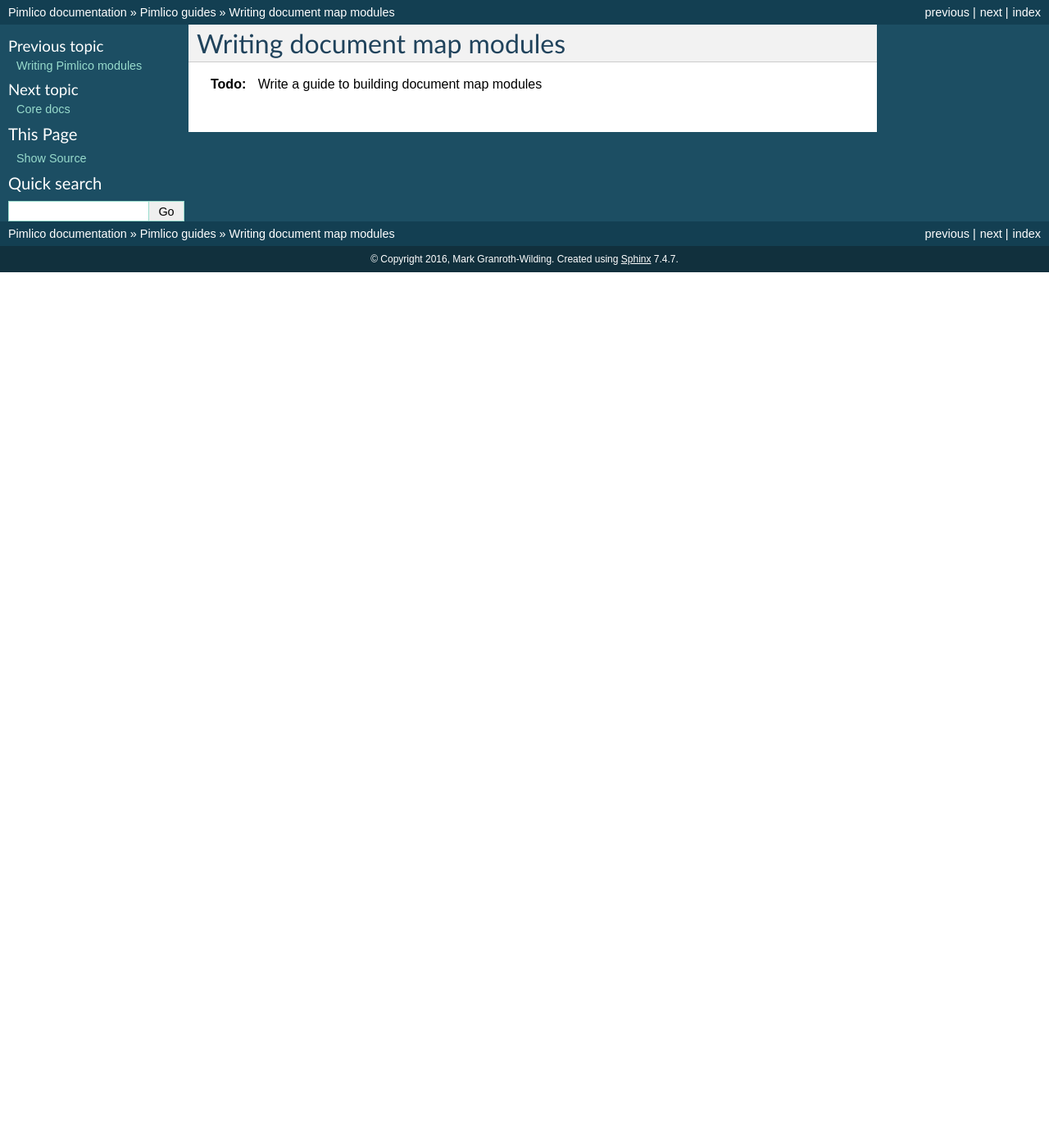
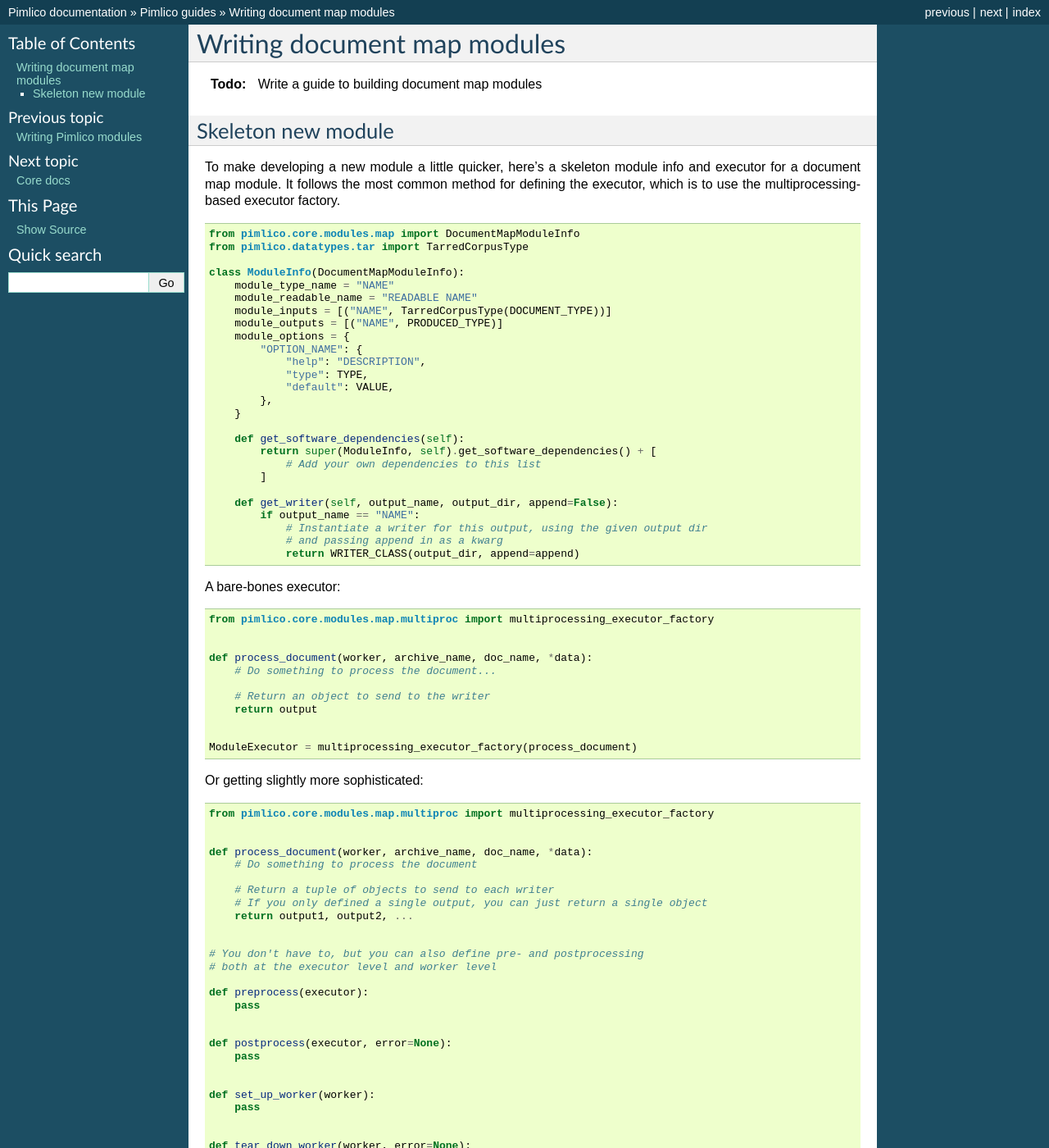
Before and after one commit to markgw/pimlico, a Sphinx documentation site: the page built from docs/guides/map_module.rst, in a window 1280 px wide and 1400 px high. Shown: the whole window at 82% size. Built offline with Sphinx 7.4.7, drawn with Linux system fonts in a browser that asks for light colours; formulas are drawn with MathJax 3; pages that are not in the unit, such as notebooks, are missing from menus; the version number could not be read and is left out; some of the changed text lies outside the part shown.

Commit message:
More docs for module writing

```diff
--- a/docs/guides/map_module.rst
+++ b/docs/guides/map_module.rst
@@ -5,3 +5,97 @@
 .. todo::
 
    Write a guide to building document map modules
+
+
+Skeleton new module
+===================
+To make developing a new module a little quicker, here's a skeleton module info and executor for a document map
+module. It follows the most common method for defining the executor, which is to use the multiprocessing-based
+executor factory.
+
+.. code-block:: py
+
+    from pimlico.core.modules.map import DocumentMapModuleInfo
+    from pimlico.datatypes.tar import TarredCorpusType
+
+    class ModuleInfo(DocumentMapModuleInfo):
+        module_type_name = "NAME"
+        module_readable_name = "READABLE NAME"
+        module_inputs = [("NAME", TarredCorpusType(DOCUMENT_TYPE))]
+        module_outputs = [("NAME", PRODUCED_TYPE)]
+        module_options = {
+            "OPTION_NAME": {
+                "help": "DESCRIPTION",
+                "type": TYPE,
+                "default": VALUE,
+            },
+        }
+
+        def get_software_dependencies(self):
+            return super(ModuleInfo, self).get_software_dependencies() + [
+                # Add your own dependencies to this list
+            ]
+
+        def get_writer(self, output_name, output_dir, append=False):
+            if output_name == "NAME":
+                # Instantiate a writer for this output, using the given output dir
+                # and passing append in as a kwarg
+                return WRITER_CLASS(output_dir, append=append)
+
+
+A bare-bones executor:
+
+.. code-block:: py
+
+    from pimlico.core.modules.map.multiproc import multiprocessing_executor_factory
+
+
+    def process_document(worker, archive_name, doc_name, *data):
+        # Do something to process the document...
+
+        # Return an object to send to the writer
+        return output
+
+
+    ModuleExecutor = multiprocessing_executor_factory(process_document)
+
+
+Or getting slightly more sophisticated:
+
+.. code-block:: py
+
+    from pimlico.core.modules.map.multiproc import multiprocessing_executor_factory
+
+
+    def process_document(worker, archive_name, doc_name, *data):
+        # Do something to process the document
+
+        # Return a tuple of objects to send to each writer
+        # If you only defined a single output, you can just return a single object
+        return output1, output2, ...
+
+
+    # You don't have to, but you can also define pre- and postprocessing
+    # both at the executor level and worker level
+
+    def preprocess(executor):
+        pass
+
+
+    def postprocess(executor, error=None):
+        pass
+
+
+    def set_up_worker(worker):
+        pass
+
+
+    def tear_down_worker(worker, error=None):
+        pass
+
+
+    ModuleExecutor = multiprocessing_executor_factory(
+        process_document,
+        preprocess_fn=preprocess, postprocess_fn=postprocess,
+        worker_set_up_fn=set_up_worker, worker_tear_down_fn=tear_down_worker,
+    )
--- a/docs/guides/module.rst
+++ b/docs/guides/module.rst
@@ -232,6 +232,7 @@ To make developing a new module a little quicker, here's a skeleton module info
         module_readable_name = "READABLE NAME"
         module_inputs = [("NAME", REQUIRED_TYPE)]
         module_outputs = [("NAME", PRODUCED_TYPE)]
+        # Delete module_options if you don't need any
         module_options = {
             "OPTION_NAME": {
                 "help": "DESCRIPTION",
@@ -243,6 +244,7 @@ To make developing a new module a little quicker, here's a skeleton module info
         def get_software_dependencies(self):
             return super(ModuleInfo, self).get_software_dependencies() + [
                 # Add your own dependencies to this list
+                # Remove this method if you don't need to add any
             ]
 
 
```
